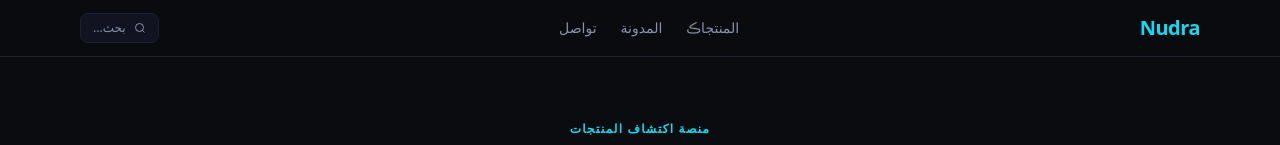
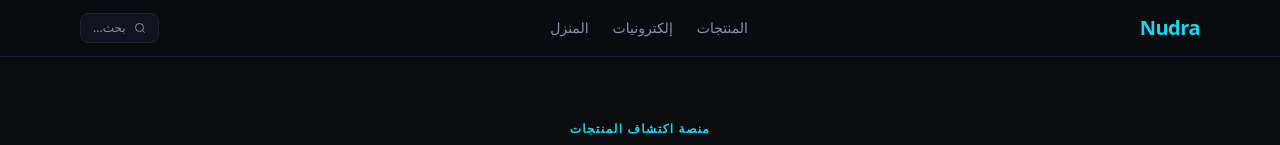
Before and after one commit to Aldheeb11/nudra, a Next.js app: page / in a window 1280 px wide. Shown: the top 145 px of the page. Built offline with nearby package versions, Linux system fonts and the light colour scheme; what @wix/sdk would draw is missing.

Commit message:
Update Navbar.tsx

```diff
--- a/src/components/layout/Navbar.tsx
+++ b/src/components/layout/Navbar.tsx
@@ -15,9 +15,9 @@ export function Navbar() {
 
         {/* Desktop nav */}
         <nav className="hidden md:flex items-center gap-6 text-sm text-[var(--muted)]">
-          <Link href="/products" className="hover:text-[var(--text)] transition-colors">المنتجاڪ</Link>
-          <Link href="/blog"     className="hover:text-[var(--text)] transition-colors">المدونة</Link>
-          <Link href="/contact"  className="hover:text-[var(--text)] transition-colors">تواصل</Link>
+          <Link href="/products" className="hover:text-[var(--text)] transition-colors">المنتجات</Link>
+          <Link href="/products?category=electronics" className="hover:text-[var(--text)] transition-colors">إلكترونيات</Link>
+          <Link href="/products?category=home-garden" className="hover:text-[var(--text)] transition-colors">المنزل</Link>
         </nav>
 
         {/* Search + Mobile toggle */}
@@ -41,9 +41,10 @@ export function Navbar() {
       {/* Mobile menu */}
       {open && (
         <div className="md:hidden border-t border-[var(--bg-border)] px-4 py-3 flex flex-col gap-3 text-sm text-[var(--muted)]">
-          <Link href="/products" onClick={() => setOpen(false)}>المنتجات</Link>
-          <Link href="/blog"     onClick={() => setOpen(false)}>المدونة</Link>
-          <Link href="/contact"  onClick={() => setOpen(false)}>تواصل</Link>
+          <Link href="/products"                        onClick={() => setOpen(false)}>المنتجات</Link>
+          <Link href="/products?category=electronics"  onClick={() => setOpen(false)}>إلكترونيات</Link>
+          <Link href="/products?category=home-garden"  onClick={() => setOpen(false)}>المنزل</Link>
+          <Link href="/products?category=beauty-health" onClick={() => setOpen(false)}>الجمال والصحة</Link>
         </div>
       )}
     </header>
```
